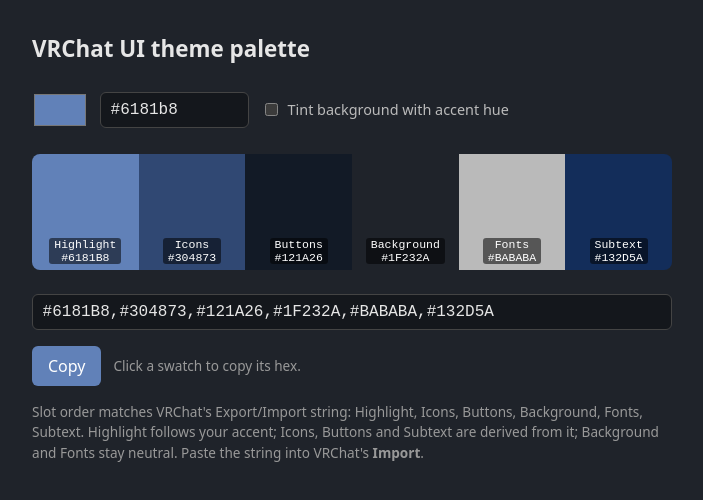
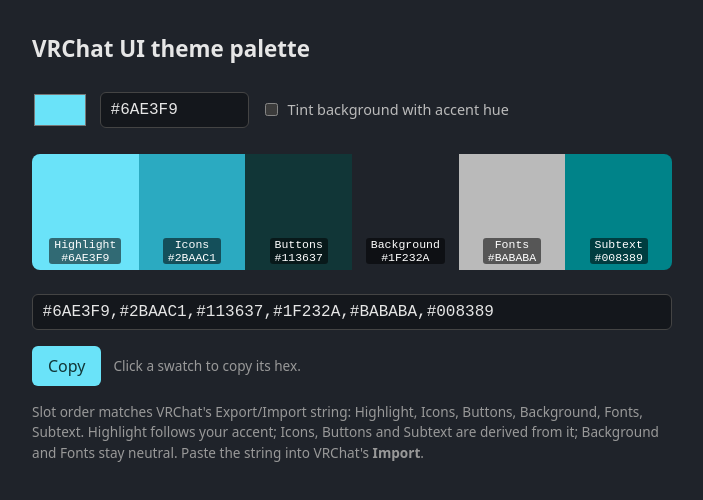
Before and after one commit to WentTheFox/VRChatThemeGenerator, a plain HTML site: page index.html in a window 1280 px wide. Shown: the whole page, without its empty margins (288-991 px from the left). Drawn offline with Linux system fonts and the light colour scheme.

Commit message:
Use VRChat default palette as the default colors
Co-Authored-By: Claude Sonnet 5.5 <noreply@anthropic.com>

```diff
--- a/index.html
+++ b/index.html
@@ -14,7 +14,7 @@
   input[type=text] { font: 1rem ui-monospace, monospace; padding: .5rem .6rem; background: #14171c; color: inherit; border: 1px solid #444; border-radius: 6px; }
   #hex { width: 8rem; }
   #out { width: 100%; box-sizing: border-box; }
-  button { font: inherit; padding: .5rem 1rem; border-radius: 6px; border: 0; background: #6181b8; color: #fff; cursor: pointer; }
+  button { font: inherit; padding: .5rem 1rem; border-radius: 6px; border: 0; background: #6AE3F9; color: #113637; cursor: pointer; }
   .swatches { display: grid; grid-template-columns: repeat(6, 1fr); border-radius: 8px; overflow: hidden; margin: 1.5rem 0; }
   .sw { height: 110px; text-align: center; display: flex; align-items: flex-end; justify-content: center; padding-bottom: .4rem; font: .72rem ui-monospace, monospace; cursor: pointer; }
   .sw span { background: #0008; color: #fff; padding: 0 .3rem; border-radius: 3px; }
@@ -27,8 +27,8 @@
   <h1>VRChat UI theme palette</h1>
 
   <div class="row">
-    <input type="color" id="picker" value="#6181b8">
-    <input type="text" id="hex" value="#6181b8" maxlength="7" spellcheck="false">
+    <input type="color" id="picker" value="#6AE3F9">
+    <input type="text" id="hex" value="#6AE3F9" maxlength="7" spellcheck="false">
     <label><input type="checkbox" id="tint"> Tint background with accent hue</label>
   </div>
 
@@ -72,7 +72,9 @@ function hslToHex({ h, s, l }) {
 }
 
 // Ratios derived from the VRChat default palette (relative to slot 1 = #6AE3F9, L .70 / S .92)
+const DEFAULTS = ['#6AE3F9','#2BAAC1','#113637','#1F232A','#BABABA','#008389'];
 function generate(accent, tint) {
+  if (!tint && accent.toUpperCase() === DEFAULTS[0]) return DEFAULTS.slice(); // exact VRChat defaults
   const { h, s: s0, l } = hexToHsl(accent);
   const s = Math.max(s0, 0.6); // keep derived shades from going muddy on dull accents
   const mid  = { h, s: clamp(s * 0.69), l: clamp(l - 0.233) };
```
